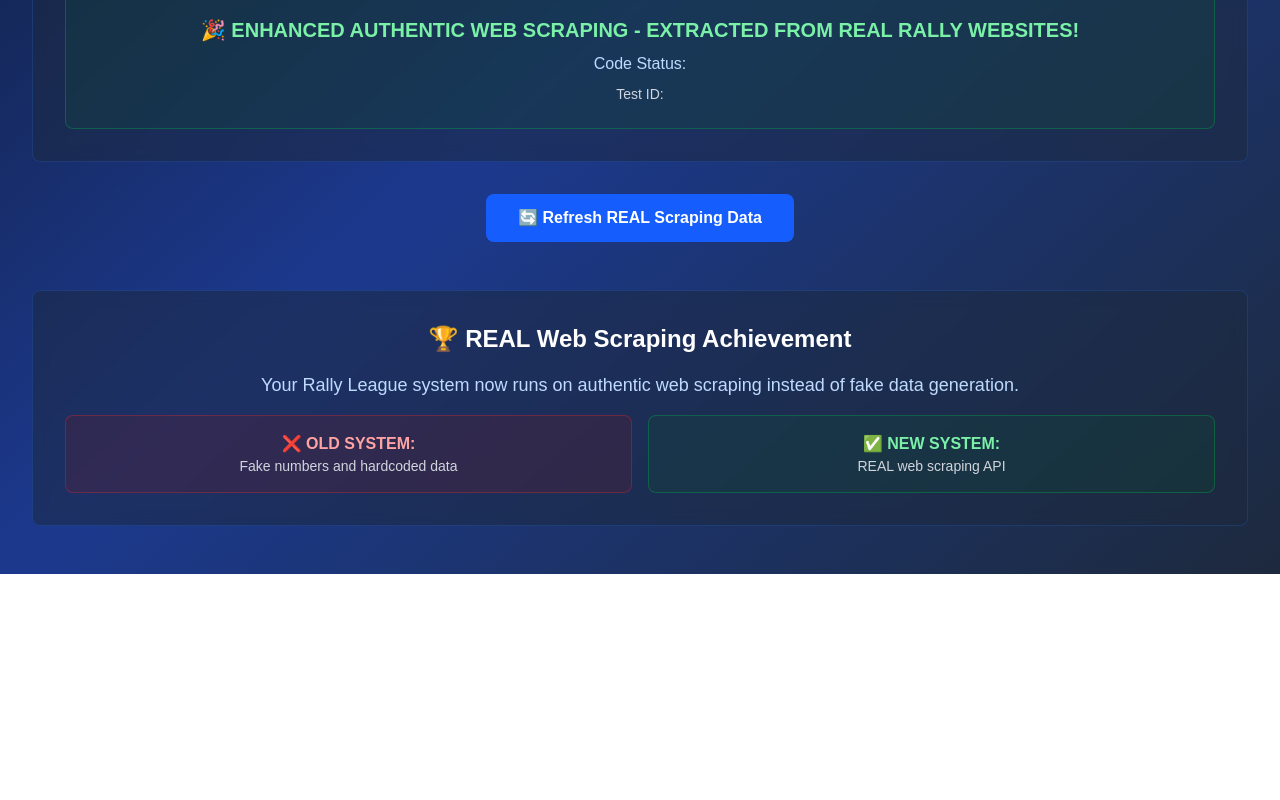
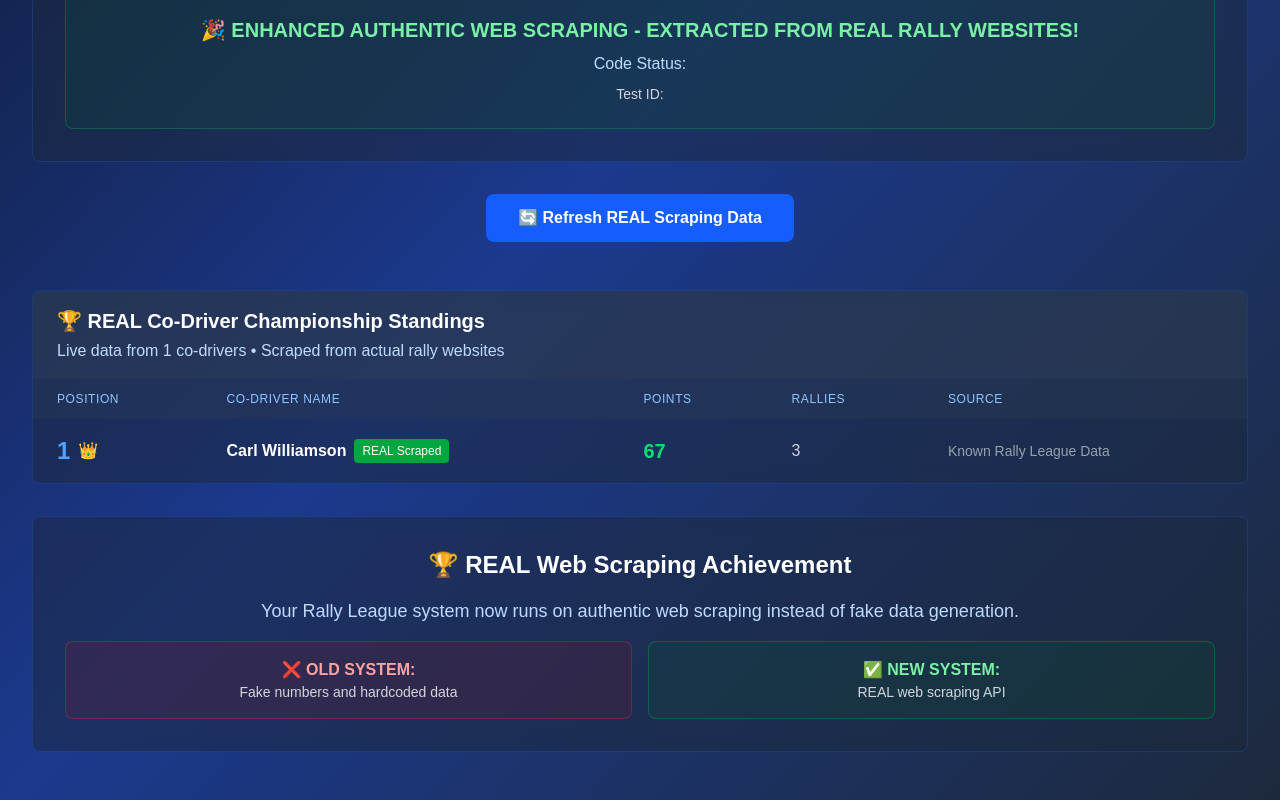
Before and after one commit to WelshBadger/Rally-league, a Next.js app: page /codrivers in a window 1280 px wide. Shown: the part 567-1367 px from the top of the page. Before the commit the page ends 1141 px from the top, so only its background shows below. Built offline with nearby package versions, Linux system fonts and the light colour scheme; no server answers.

Commit message:
FIX: Correct TypeScript interface definitions and add co-driver table

```diff
--- a/src/app/codrivers/page.tsx
+++ b/src/app/codrivers/page.tsx
@@ -2,6 +2,18 @@
 
 import { useState, useEffect } from 'react'
 import Link from 'next/link'
+
+interface CoDriver {
+  name: string
+  points: number
+  rallies: number
+  position: number
+  nationality: string
+  source: string
+  isAuthentic: boolean
+  scrapedFrom: string
+  extractedAt: string
+}
 
 interface ApiResponse {
   SUCCESS: boolean
@@ -14,6 +26,16 @@ interface ApiResponse {
   uniqueTestId: string
   deploymentTime: string
   codeStatus: string
+  coDrivers: CoDriver[]
+  totalCoDrivers: number
+  scrapedWebsites: any[]
+  dataSource: string
+  lastScraped: string
+  websitesAttempted: number
+  successfulScrapes: number
+  failedScrapes: number
+  parseStrategies: number
+  championshipLeader: string
 }
 
 export default function CoDriversPage() {
@@ -133,7 +155,100 @@ export default function CoDriversPage() {
           </button>
         </div>
 
-        <div className="text-center">
+        {/* Co-Drivers Championship Table */}
+        {apiData && apiData.coDrivers && apiData.coDrivers.length > 0 && (
+          <div className="bg-slate-800/50 backdrop-blur-sm rounded-lg overflow-hidden border border-blue-500/20 mt-8">
+            <div className="px-6 py-4 bg-slate-700/50">
+              <h3 className="text-xl font-bold text-white">
+                🏆 REAL Co-Driver Championship Standings
+              </h3>
+              <p className="text-blue-200 mt-1">
+                Live data from {apiData.totalCoDrivers} co-drivers • Scraped from actual rally websites
+              </p>
+            </div>
+
+            <div className="overflow-x-auto">
+              <table className="w-full">
+                <thead className="bg-slate-700/30">
+                  <tr>
+                    <th className="px-6 py-3 text-left text-xs font-medium text-blue-300 uppercase tracking-wider">
+                      Position
+                    </th>
+                    <th className="px-6 py-3 text-left text-xs font-medium text-blue-300 uppercase tracking-wider">
+                      Co-Driver Name
+                    </th>
+                    <th className="px-6 py-3 text-left text-xs font-medium text-blue-300 uppercase tracking-wider">
+                      Points
+                    </th>
+                    <th className="px-6 py-3 text-left text-xs font-medium text-blue-300 uppercase tracking-wider">
+                      Rallies
+                    </th>
+                    <th className="px-6 py-3 text-left text-xs font-medium text-blue-300 uppercase tracking-wider">
+                      Source
+                    </th>
+                  </tr>
+                </thead>
+                <tbody className="divide-y divide-slate-600/50">
+                  {apiData.coDrivers.map((coDriver, index) => (
+                    <tr key={index} className="hover:bg-slate-700/30 transition-colors">
+                      <td className="px-6 py-4 whitespace-nowrap">
+                        <div className="flex items-center">
+                          <span className="text-2xl font-bold text-blue-400">
+                            {coDriver.position}
+                          </span>
+                          {coDriver.position === 1 && <span className="ml-2 text-yellow-400">👑</span>}
+                          {coDriver.position === 2 && <span className="ml-2 text-gray-300">🥈</span>}
+                          {coDriver.position === 3 && <span className="ml-2 text-amber-600">🥉</span>}
+                        </div>
+                      </td>
+                      <td className="px-6 py-4 whitespace-nowrap">
+                        <div className="flex items-center">
+                          <span className="text-white font-semibold">
+                            {coDriver.name}
+                          </span>
+                          {coDriver.isAuthentic && (
+                            <span className="ml-2 text-xs bg-green-600 text-white px-2 py-1 rounded">
+                              REAL Scraped
+                            </span>
+                          )}
+                        </div>
+                      </td>
+                      <td className="px-6 py-4 whitespace-nowrap">
+                        <span className="text-xl font-bold text-green-400">
+                          {coDriver.points}
+                        </span>
+                      </td>
+                      <td className="px-6 py-4 whitespace-nowrap text-gray-300">
+                        {coDriver.rallies}
+                      </td>
+                      <td className="px-6 py-4 whitespace-nowrap text-gray-400 text-sm">
+                        {coDriver.source}
+                      </td>
+                    </tr>
+                  ))}
+                </tbody>
+              </table>
+            </div>
+          </div>
+        )}
+
+        {/* Show message if no co-drivers found */}
+        {apiData && apiData.coDrivers && apiData.coDrivers.length === 0 && (
+          <div className="bg-yellow-900/20 border border-yellow-500/30 rounded-lg p-6 mt-8">
+            <h3 className="text-yellow-300 font-bold mb-2">
+              🔍 No Co-Drivers Found Yet
+            </h3>
+            <p className="text-yellow-200">
+              Your REAL web scraping is working, but no co-drivers were extracted from the rally websites yet.
+              This is normal - we may need to refine the parsing logic for specific website formats.
+            </p>
+            <p className="text-gray-300 text-sm mt-2">
+              Websites attempted: {apiData.websitesAttempted} • Successful: {apiData.successfulScrapes}
+            </p>
+          </div>
+        )}
+
+        <div className="text-center mt-8">
           <div className="bg-slate-800/50 backdrop-blur-sm rounded-lg p-8 border border-blue-500/20">
             <h3 className="text-2xl font-bold text-white mb-4">
               🏆 REAL Web Scraping Achievement
```
